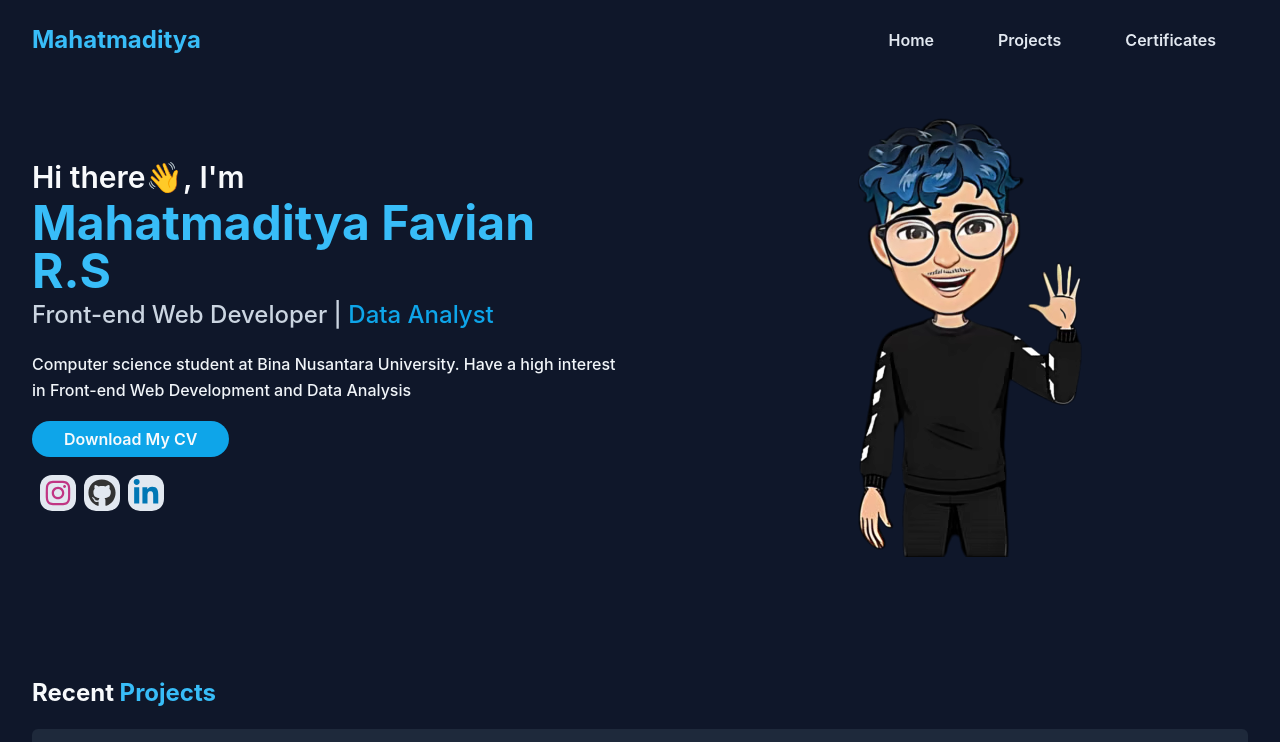
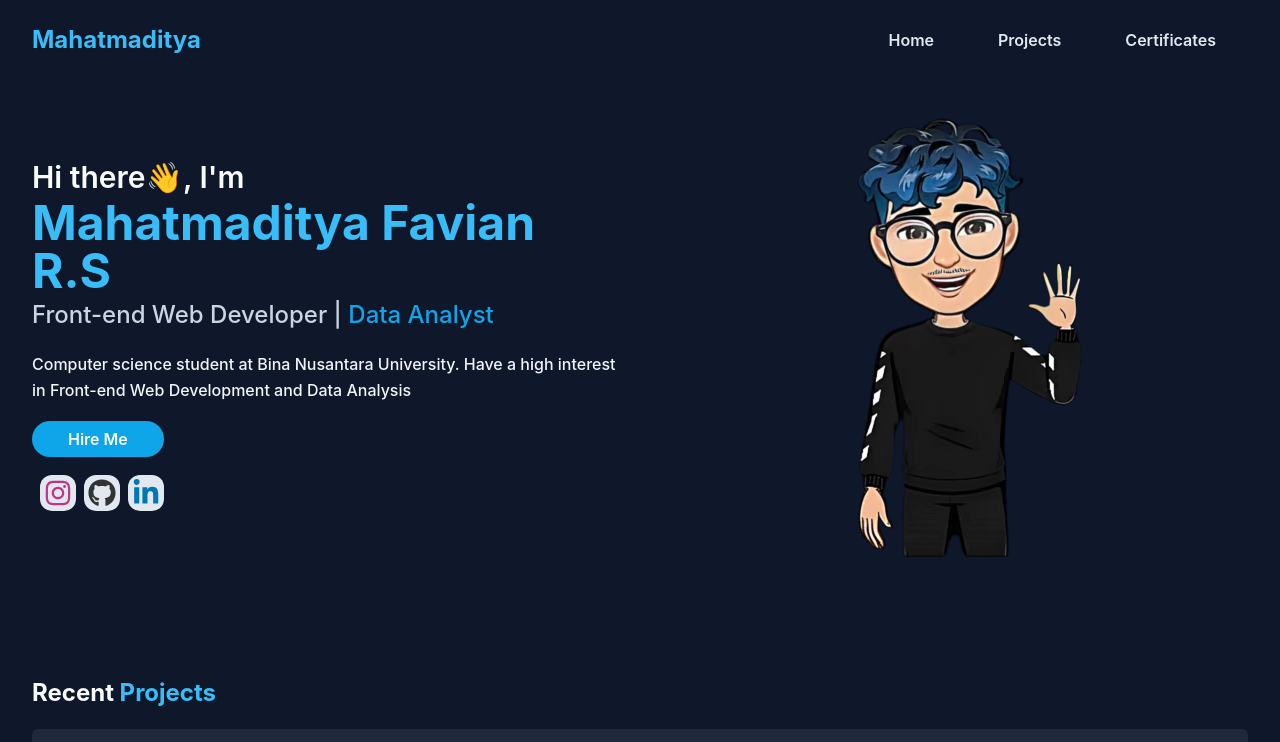
Before and after one commit to Mafarasya/tailwind-personal-portofolio, a website: page index.html in a window 1280 px wide. Shown: the top 742 px of the page. Drawn offline with Linux system fonts and the light colour scheme.

Commit message:
Updated download my cv button to hire me button

```diff
--- a/index.html
+++ b/index.html
@@ -97,12 +97,11 @@
               Computer science student at Bina Nusantara University. Have a high
               interest in Front-end Web Development and Data Analysis
             </p>
-
             <!-- Button -->
             <a
-              href="#"
-              class="text-base font-semibold text-slate-50 bg-sky-500 py-2 px-8 rounded-full hover:bg-sky-600 hover:text-slate-200 active:bg-sky-700 focus:outline-none focus:ring focus:ring-sky-300 transition duration-300 ease-in-out"
-              >Download My CV</a
+              href="mailto:mahatmaditafrs88@gmail.com?subject=Mail from Our Site"
+              class="text-base font-semibold text-slate-50 bg-sky-500 py-2 px-9 rounded-full hover:bg-sky-600 hover:text-slate-200 active:bg-sky-700 focus:outline-none focus:ring focus:ring-sky-300 transition duration-300 ease-in-out"
+              >Hire Me</a
             >
 
             <!-- Social Media -->
```
Also changed, not shown: dist/output.css.
